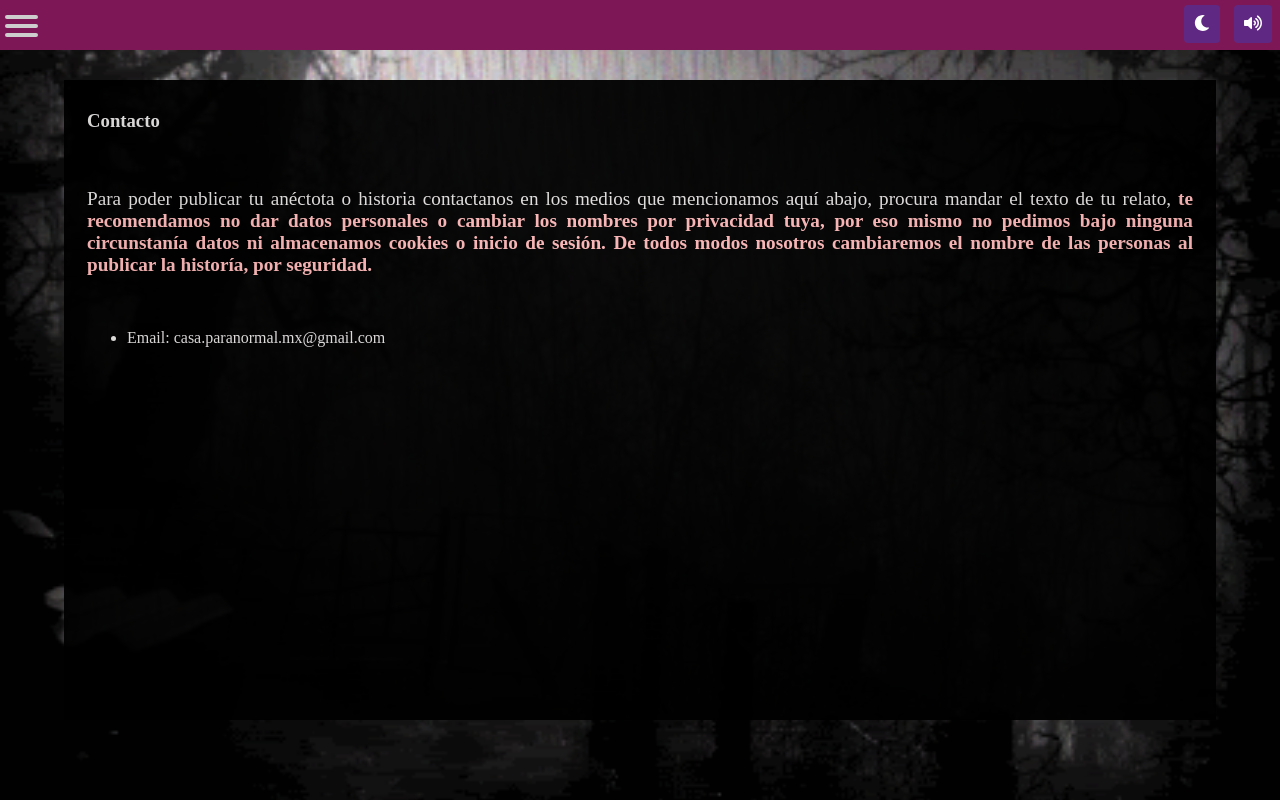
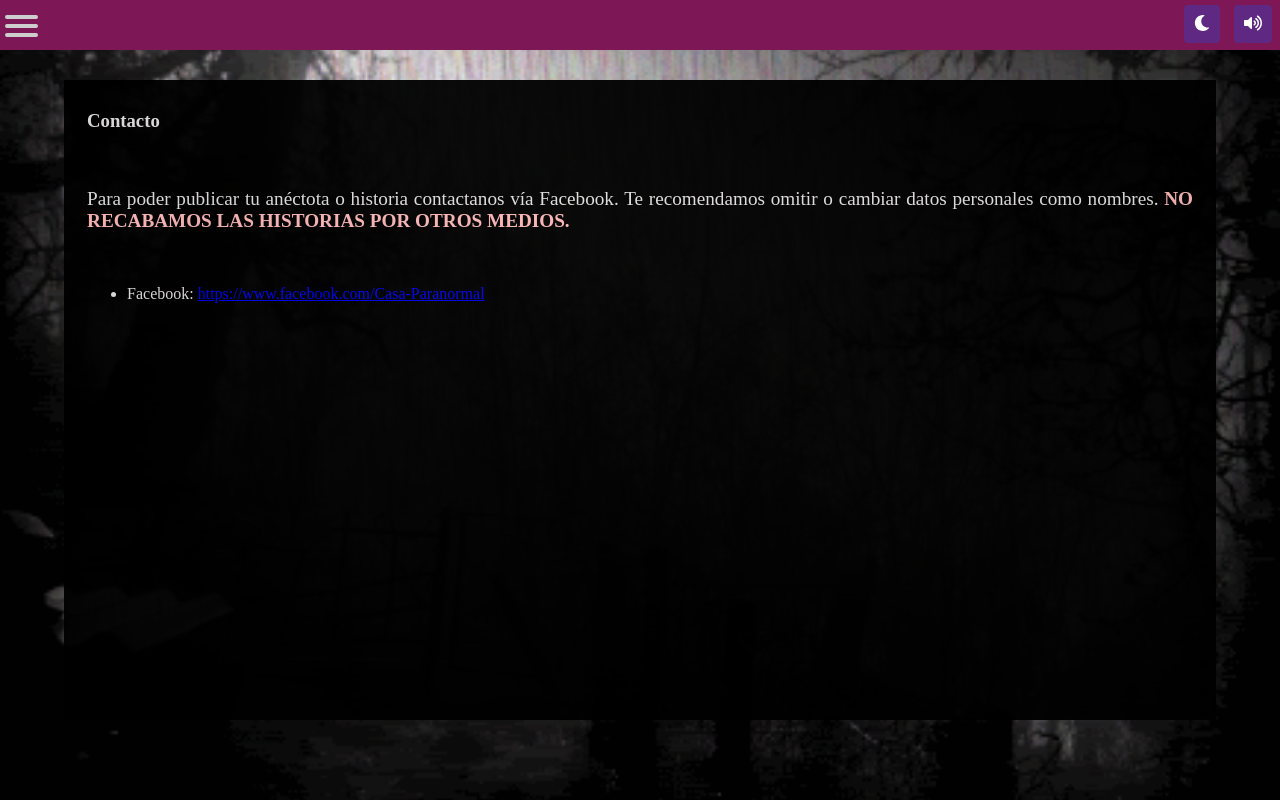
Before and after one commit to MauRorm/history-horror, a React app: page /contact in a window 1280 px wide. Built offline with nearby package versions, Linux system fonts and the light colour scheme.

Commit message:
fix close click menu

```diff
--- a/src/client/pages/HomePage.js
+++ b/src/client/pages/HomePage.js
@@ -47,6 +47,12 @@ const globalHistories = [
     title: 'Anécdota México 4',
     byUser: 'Anónimo',
     text: `Hace unos años que una figura con forma humana pero sin facciones y gris me acosaba, era como un adulto delgado dentro de un traje de tela ajustado, cuando estaba ocupado me sentía incomodo y cuando volteaba la mirada veía a la figura azomandose, se ocultaba rápido tras alguna pared. Así era seguido en las noches, de día, a cualquier hora basicamente, pero en las madrugadas que iba al baño francamente si me ponía nervioso. Tiene años que lo deje de ver, pero hace poco vi una forma similar pero como de un niño, color café cartón y la cabeza parecía una bola de periódico, se asomo mientras estaba con mi lap haciendo home office.`
+  },
+  {
+    id: '005',
+    title: 'Anécdota México 5',
+    byUser: 'Anónimo',
+    text: `d`
   }
 ];
 
--- a/src/client/pages/contact.js
+++ b/src/client/pages/contact.js
@@ -59,15 +59,22 @@ const Contact = props => {
               <h3>{'Contacto'}</h3>
               <br />
               <p style={{ textAlign: 'justify', textJustify: 'inter-word', fontSize: '1.2em' }}>
-                {`Para poder publicar tu anéctota o historia contactanos en los medios que mencionamos aquí abajo, procura mandar el texto de tu relato,
-                `}
+                {`Para poder publicar tu anéctota o historia contactanos vía Facebook. Te recomendamos omitir o cambiar datos personales como nombres.`}
                 <strong
                   style={{ color: '#fbb6b6' }}
-                >{` te recomendamos no dar datos personales o cambiar los nombres por privacidad tuya, por eso mismo no pedimos bajo ninguna circunstanía datos ni almacenamos cookies o inicio de sesión. De todos modos nosotros cambiaremos el nombre de las personas al publicar la historía, por seguridad.`}</strong>
+                >{` NO RECABAMOS LAS HISTORIAS POR OTROS MEDIOS.`}</strong>
               </p>
               <br />
               <ul>
-                <li>Email: casa.paranormal.mx@gmail.com</li>
+                <li>
+                  Facebook:{' '}
+                  <a
+                    href="https://www.facebook.com/Casa-Paranormal-106726387890090"
+                    target="_blank"
+                  >
+                    https://www.facebook.com/Casa-Paranormal
+                  </a>
+                </li>
               </ul>
             </div>
           </div>
```
